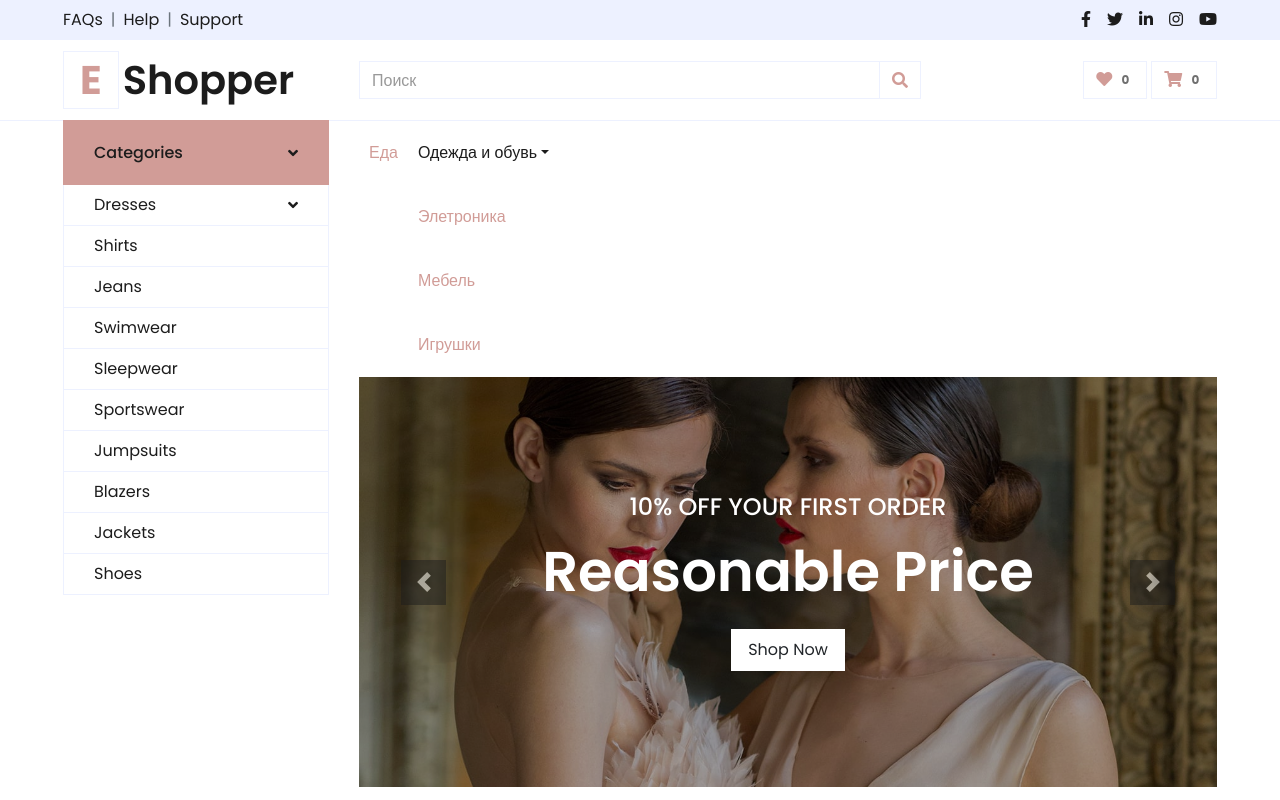
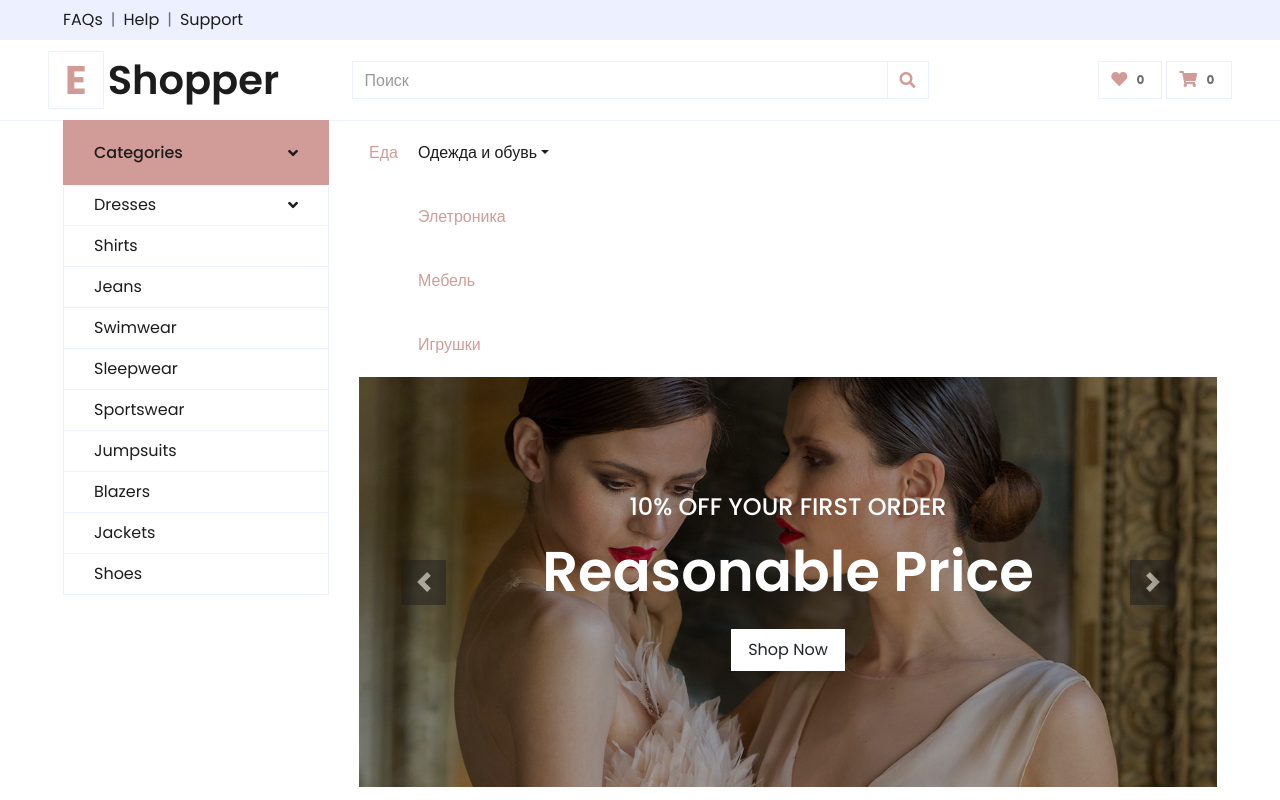
Before and after one commit to champagnedevil/champagnedevil.github.io, a plain HTML site: page index.html in a window 1280 px wide. Shown: the top 800 px of the page. Drawn offline with nearby package versions, Linux system fonts and the light colour scheme.

Commit message:
Update index.html

```diff
--- a/index.html
+++ b/index.html
@@ -38,7 +38,7 @@
                     <a class="text-dark" href="">Support</a>
                 </div>
             </div>
-            <div class="col-lg-6 text-center text-lg-right">
+            <!-- <div class="col-lg-6 text-center text-lg-right">
                 <div class="d-inline-flex align-items-center">
                     <a class="text-dark px-2" href="">
                         <i class="fab fa-facebook-f"></i>
@@ -55,7 +55,7 @@
                     <a class="text-dark pl-2" href="">
                         <i class="fab fa-youtube"></i>
                     </a>
-                </div>
+                </div> -->
             </div>
         </div>
         <div class="row align-items-center py-3 px-xl-5">
```
